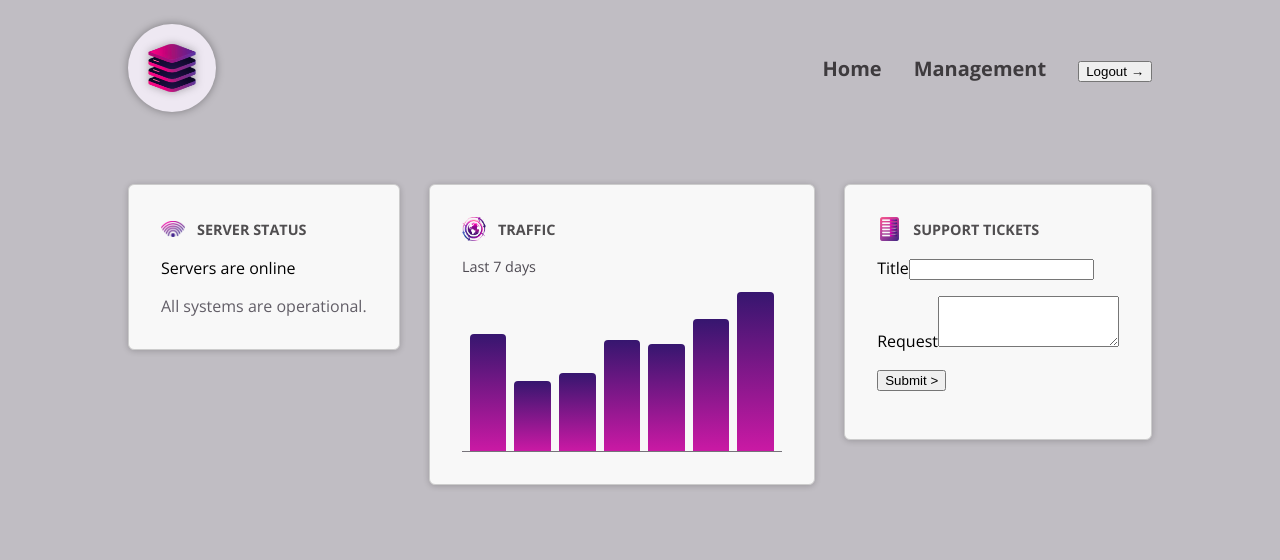
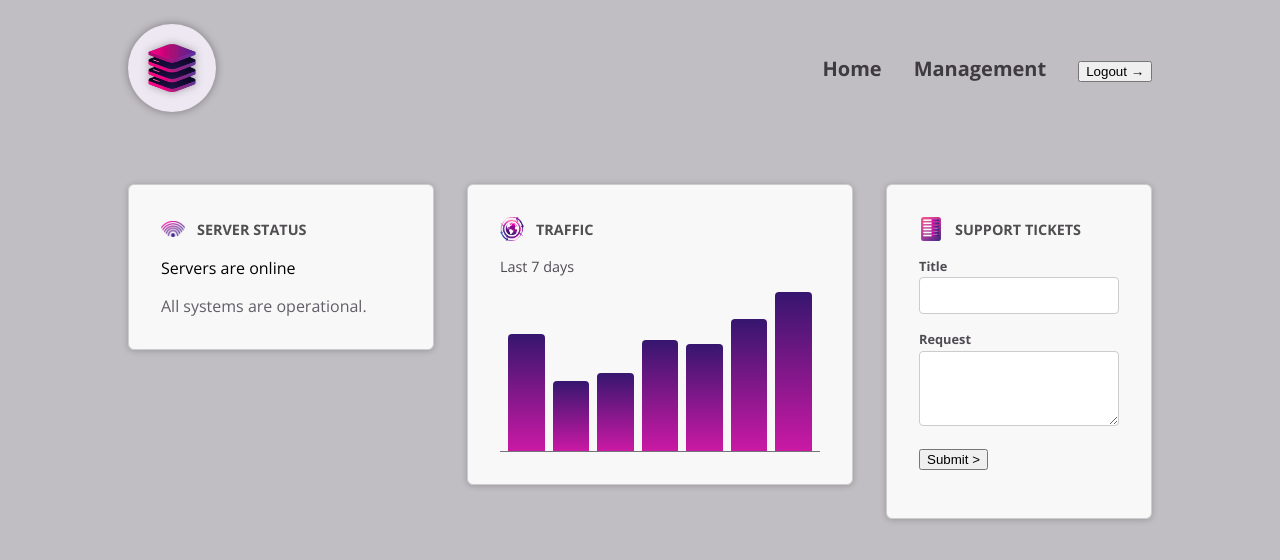
Before and after one commit to artemgilmanov/Angular, an Angular app in the folder 03-components-deep-dive/: page / in a window 1280 px wide. Shown: the top 560 px of the page. Built offline with nearby package versions, Linux system fonts and the light colour scheme.

Commit message:
Refactor server status and control components for improved styling and encapsulation.

```diff
--- a/03-components-deep-dive/src/app/dashboard/server-status/server-status.component.html
+++ b/03-components-deep-dive/src/app/dashboard/server-status/server-status.component.html
@@ -1,4 +1,4 @@
-<div>
+<div id="status">
   @if (currentStatus === 'online') {
   <p>Servers are online</p>
   <p>All systems are operational.</p>
--- a/03-components-deep-dive/src/app/shared/control/control.component.html
+++ b/03-components-deep-dive/src/app/shared/control/control.component.html
@@ -1,4 +1,4 @@
-<p>
+<p class="control">
   <label>{{ label() }}</label>
   <ng-content select="input, textarea" />
 </p>
--- a/03-components-deep-dive/src/app/shared/control/control.component.ts
+++ b/03-components-deep-dive/src/app/shared/control/control.component.ts
@@ -1,4 +1,4 @@
-import { Component, input } from '@angular/core';
+import { Component, input, ViewEncapsulation } from '@angular/core';
 
 @Component({
   selector: 'app-control',
@@ -6,6 +6,7 @@
   imports: [],
   templateUrl: './control.component.html',
   styleUrl: './control.component.css',
+  encapsulation: ViewEncapsulation.None,
 })
 export class ControlComponent {
   label = input.required<string>();
```
